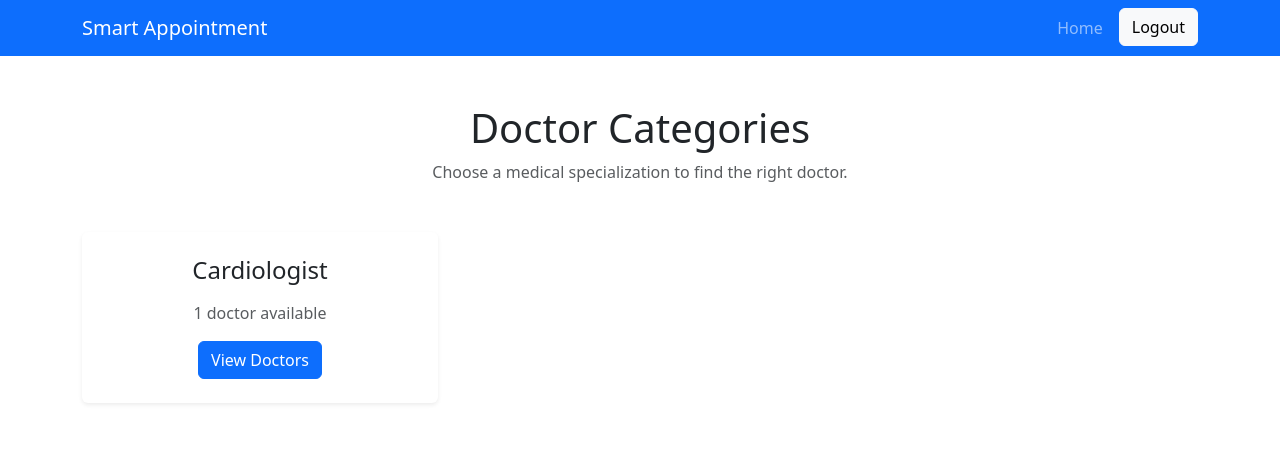
After one commit to WAIBA-33/smart-appointment-management-system, a Django app: page /appointments/doctor-categories/ in a window 1280 px wide. The commit adds this page. Shown: the top 450 px of the page. Run offline with Django 5.2, Linux system fonts and the light colour scheme; a user stored in the database is signed in; data comes from the database, SQL or seed files in the repository; some libraries are stand-ins or nearby versions.

Commit message:
Add doctor categories and appointment slot improvements

```diff
--- /dev/null
+++ b/appointments/templates/appointments/doctor_categories.html
@@ -0,0 +1,154 @@
+{% extends "base.html" %}
+
+{% block title %}
+Doctor Categories | Smart Appointment Management System
+{% endblock %}
+
+{% block content %}
+
+<div class="container py-5">
+
+    <!-- Page Header -->
+    <div class="text-center mb-5">
+
+        <h1>
+            Doctor Categories
+        </h1>
+
+        <p class="text-muted">
+            Choose a medical specialization to find the right doctor.
+        </p>
+
+    </div>
+
+
+    <!-- Doctor Categories -->
+    <div class="row g-4">
+
+        {% regroup doctors by specialization as specialization_list %}
+
+        {% for specialization in specialization_list %}
+
+            <div class="col-12 col-md-6 col-lg-4">
+
+                <div class="card shadow-sm h-100 border-0">
+
+                    <div class="card-body text-center p-4">
+
+                        <h4 class="card-title mb-3">
+                            {{ specialization.grouper }}
+                        </h4>
+
+                        <p class="text-muted">
+                            {{ specialization.list|length }}
+                            doctor{{ specialization.list|length|pluralize }}
+                            available
+                        </p>
+
+                        <a
+                            href="{% url 'appointments:doctor_categories' %}?specialization={{ specialization.grouper|urlencode }}"
+                            class="btn btn-primary"
+                        >
+                            View Doctors
+                        </a>
+
+                    </div>
+
+                </div>
+
+            </div>
+
+        {% empty %}
+
+            <div class="col-12">
+
+                <div class="alert alert-info text-center">
+                    No doctor categories are available yet.
+                </div>
+
+            </div>
+
+        {% endfor %}
+
+    </div>
+
+
+    <!-- Selected Doctors -->
+    {% if selected_specialization %}
+
+        <div class="mt-5 pt-4">
+
+            <div class="text-center mb-4">
+
+                <h2>
+                    {{ selected_specialization }}
+                </h2>
+
+                <p class="text-muted">
+                    Doctors available in this specialization
+                </p>
+
+            </div>
+
+
+            <div class="row g-4">
+
+                {% for doctor in doctors %}
+
+                    <div class="col-12 col-md-6 col-lg-4">
+
+                        <div class="card shadow-sm h-100">
+
+                            <div class="card-body p-4">
+
+                                <h4 class="card-title">
+                                    Dr. {{ doctor.name }}
+                                </h4>
+
+                                <p class="text-muted mb-3">
+                                    {{ doctor.specialization }}
+                                </p>
+
+                                {% if doctor.phone %}
+
+                                    <p class="mb-3">
+                                        <strong>Phone:</strong>
+                                        {{ doctor.phone }}
+                                    </p>
+
+                                {% endif %}
+
+                                <a
+                                    href="{% url 'appointments:appointment_create' %}"
+                                    class="btn btn-primary w-100"
+                                >
+                                    Book Appointment
+                                </a>
+
+                            </div>
+
+                        </div>
+
+                    </div>
+
+                {% empty %}
+
+                    <div class="col-12">
+
+                        <div class="alert alert-info text-center">
+                            No doctors are available in this specialization.
+                        </div>
+
+                    </div>
+
+                {% endfor %}
+
+            </div>
+
+        </div>
+
+    {% endif %}
+
+</div>
+
+{% endblock %}
--- a/appointments/urls.py
+++ b/appointments/urls.py
@@ -41,4 +41,10 @@ urlpatterns = [
     name="reschedule_appointment",
     ),
 
+    path(
+    "doctor-categories/",
+    views.doctor_categories,
+    name="doctor_categories",
+    ),
+
 ]
--- a/appointments/views.py
+++ b/appointments/views.py
@@ -24,7 +24,9 @@ def appointment_create(request):
         return redirect("appointments:doctor_dashboard")
 
     doctors = Doctor.objects.all()
+
     available_slots = []
+    booked_slots = []
 
     selected_doctor = None
     selected_date = None
@@ -57,10 +59,23 @@ def appointment_create(request):
                     "appointments:appointment_create"
                 )
 
+            # Get available slots using the existing algorithm
             available_slots = get_available_slots(
                 selected_doctor,
                 selected_date
             )
+
+            # Get currently booked slots
+            booked_slots = Appointment.objects.filter(
+                doctor=selected_doctor,
+                appointment_date=selected_date,
+                status__in=["Pending", "Confirmed"]
+            ).values_list(
+                "appointment_time",
+                flat=True
+            )
+
+            booked_slots = list(booked_slots)
 
         # Create appointment when a time is selected
         if doctor_id and date_value and time_value:
@@ -116,6 +131,7 @@ def appointment_create(request):
     context = {
         "doctors": doctors,
         "available_slots": available_slots,
+        "booked_slots": booked_slots,
         "selected_doctor": selected_doctor,
         "selected_date": selected_date,
     }
@@ -469,3 +485,30 @@ def reschedule_appointment(request, appointment_id):
             "selected_date": selected_date,
         }
     )
+
+@login_required
+def doctor_categories(request):
+
+    selected_specialization = request.GET.get(
+        "specialization"
+    )
+
+    doctors = Doctor.objects.all().order_by(
+        "specialization",
+        "name"
+    )
+
+    if selected_specialization:
+
+        doctors = doctors.filter(
+            specialization=selected_specialization
+        )
+
+    return render(
+        request,
+        "appointments/doctor_categories.html",
+        {
+            "doctors": doctors,
+            "selected_specialization": selected_specialization,
+        }
+    )
--- a/templates/base.html
+++ b/templates/base.html
@@ -1,27 +1,19 @@
 {% load django_bootstrap5 %}
 
 <!DOCTYPE html>
-
 <html lang="en">
-
 <head>
-
 <meta charset="UTF-8">
 <meta name="viewport" content="width=device-width, initial-scale=1.0">
-
 <title>
     {% block title %}
     Smart Appointment Management System
     {% endblock %}
 </title>
-
 {% bootstrap_css %}
-
-
 </head>
 
 <body>
-
 
 <nav class="navbar navbar-expand-lg navbar-dark bg-primary">
 
@@ -59,14 +51,21 @@
 
                         <li class="nav-item">
                             <a class="nav-link"
-                            href="{% url 'appointments:appointment_create' %}">
+                               href="{% url 'appointments:appointment_create' %}">
                                 Book Appointment
                             </a>
                         </li>
 
                         <li class="nav-item">
                             <a class="nav-link"
-                            href="{% url 'appointments:my_appointments' %}">
+                               href="{% url 'appointments:doctor_categories' %}">
+                                Doctor Categories
+                            </a>
+                        </li>
+
+                        <li class="nav-item">
+                            <a class="nav-link"
+                               href="{% url 'appointments:my_appointments' %}">
                                 My Appointments
                             </a>
                         </li>
@@ -121,7 +120,5 @@
 
 {% bootstrap_javascript %}
 
-
 </body>
-
 </html>
```
Also changed, not shown: appointments/templates/appointments/appointment_create.html (+49 -26 lines).
